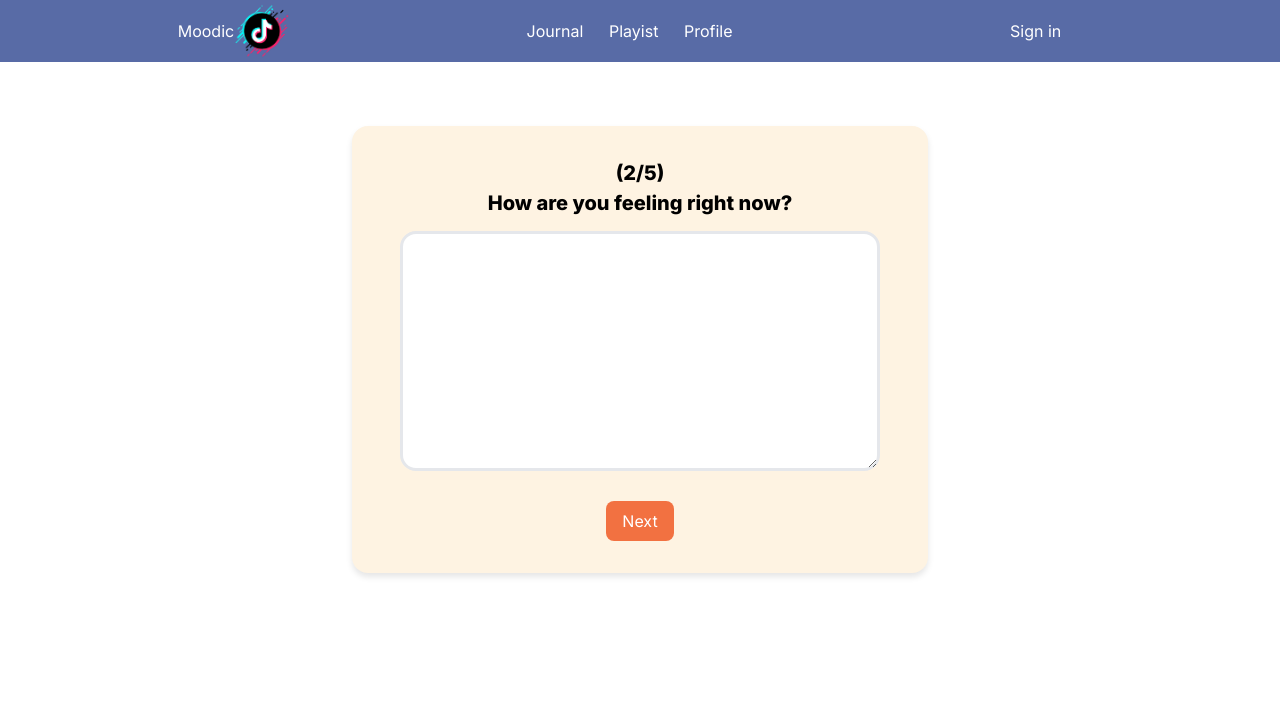
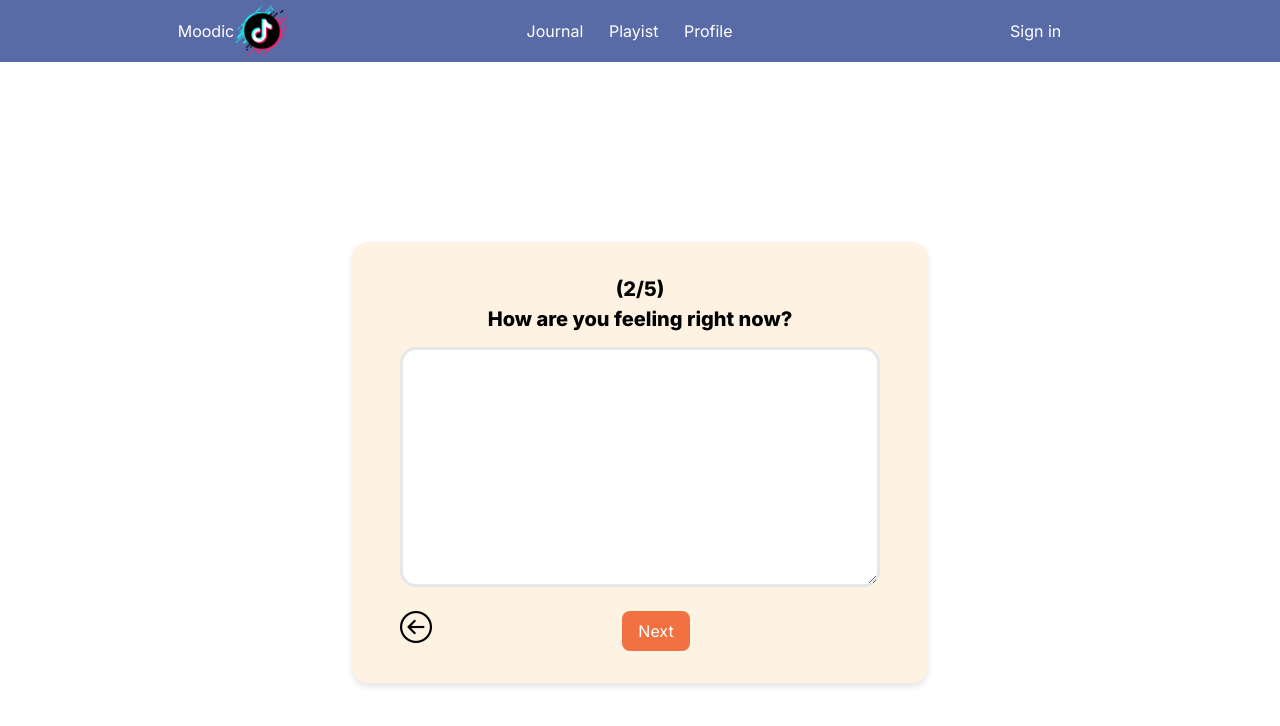
Before and after one commit to HuWenShin/song-journal-app, a Next.js app: page / in a window 1280 px wide. Both pictures are taken after typing "Sample" into the empty fields and a click on the button "Next". Shown: the top 726 px of the page. Built offline with nearby package versions, Linux system fonts and the light colour scheme.

Commit message:
added go back button UI

```diff
--- a/app/components/userComponents/QuestionForm.jsx
+++ b/app/components/userComponents/QuestionForm.jsx
@@ -29,10 +29,17 @@ export default function QuestionForm(props) {
             />
           </div>
           <div className={styles.formGroup}>
+            {props.number != 1 && (
+                <button className = {styles.backButton}>
+                 <img src="images/back-button.png" alt="go back" border="0" />
+                </button>
+            )}
+
             <button type="submit" className={styles.button}>
               Next
             </button>
           </div>
+
         </form>
       </div>
     </div>
--- a/app/components/userComponents/QuestionForm.module.css
+++ b/app/components/userComponents/QuestionForm.module.css
@@ -3,10 +3,10 @@
     flex-direction: column;
     align-items: center;
     justify-content: center;
+    height: 100vh;
 }
 
 .question {
-    margin-top: 5%;
     text-align: center;
     padding: 2rem 3rem;
     background-color: #FEF3E2;
@@ -37,6 +37,10 @@
 
 .formGroup {
     margin-top: 0.5rem;
+    display: flex;
+    flex-direction: row;
+    justify-content: space-between;
+    width: 100%;
 }
 
 .button {
@@ -47,8 +51,21 @@
     border-radius: 0.5rem;
     cursor: pointer;
     transition: background-color 0.3s ease;
+
 }
 
 .button:hover {
     background-color: #FFAB7B;
 }
+
+.backButton {
+    width: 2rem;
+    height: 2rem;
+    align-self: flex-start;
+
+}
+
+.button:last-child {
+    margin-left: auto;
+    margin-right: auto;
+}
--- a/app/page.jsx
+++ b/app/page.jsx
@@ -1,5 +1,4 @@
 "use client";
-
 import React, { useState } from 'react';
 import styles from './page.module.css';
 import QuestionForm from './components/userComponents/QuestionForm';
@@ -7,9 +6,9 @@ import QuestionForm from './components/userComponents/QuestionForm';
 export default function Home() {
   const [currentQuestionNumber, setCurrentQuestionNumber] = useState(1);
 
-  const handleFormSubmit = () => {
-   // probably have to save the data later on when connecting the data with backend
-    setCurrentQuestionNumber(currentQuestionNumber + 1);
+  const handleFormSubmit = (number) => {
+    // probably have to save the data later on when connecting the data with backend
+    setCurrentQuestionNumber(number + 1);
   };
 
   return (
@@ -21,35 +20,35 @@ export default function Home() {
             <QuestionForm
               number="1"
               question="Describe Your Day"
-              onSubmit={handleFormSubmit}
+              onSubmit={() => handleFormSubmit(1)}
             />
           )}
           {currentQuestionNumber === 2 && (
             <QuestionForm
               number="2"
               question="How are you feeling right now?"
-              onSubmit={handleFormSubmit}
+              onSubmit={() => handleFormSubmit(2)}
             />
           )}
            {currentQuestionNumber === 3 && (
             <QuestionForm
               number="3"
               question="What made you feel that way?"
-              onSubmit={handleFormSubmit}
+              onSubmit={() => handleFormSubmit(3)}
             />
           )}
            {currentQuestionNumber === 4 && (
             <QuestionForm
               number="4"
               question={<>What did you learn today,<br />whether about yourself or the world around you?</>}
-              onSubmit={handleFormSubmit}
+              onSubmit={() => handleFormSubmit(4)}
             />
           )}
             {currentQuestionNumber === 5 && (
             <QuestionForm
               number="5"
               question={<>What is one thing you can do today <br /> to get closer to your goal?</>}
-              // onSubmit={handleFormSubmit} has to be updated
+              onSubmit={() => handleFormSubmit(0)}
             />
           )}
         </div>
```
Also changed, not shown: public/images/back-button.png (added).
